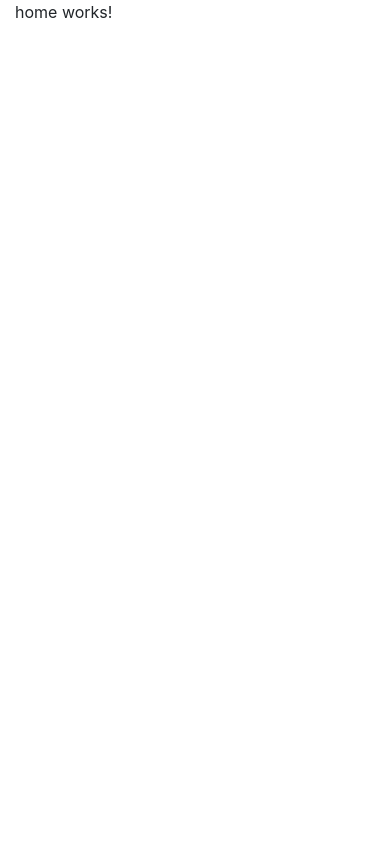
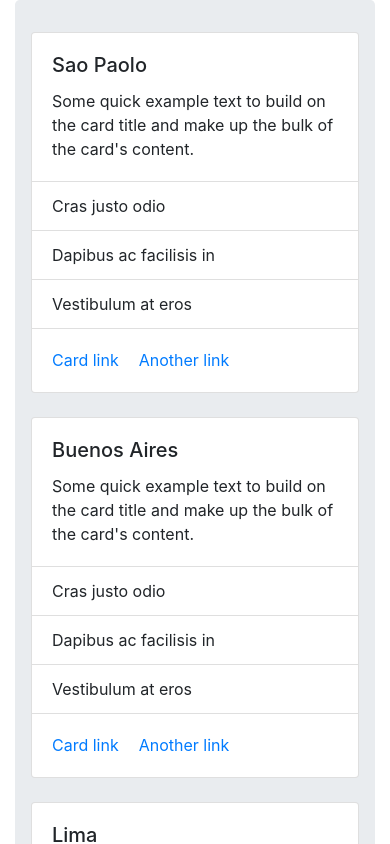
Before and after one commit to victoroliveira/nimbus, an Angular app: page / in a window 390 px wide. Shown: the top 844 px of the page. Built offline with nearby package versions, Linux system fonts and the light colour scheme.

Commit message:
Added responsive classes and initalized cities array

```diff
--- a/src/app/home/home.component.html
+++ b/src/app/home/home.component.html
@@ -1,3 +1,9 @@
-<p>
-  home works!
-</p>
+<!-- TODO Insert a header -->
+<div class="jumbotron">
+  <div class="row justify-content-center">
+    <div class="col-12 col-md-6 pb-4" *ngFor="let item of cities">
+      <app-weather-card [city]="item"></app-weather-card>
+    </div>
+  </div>
+</div>
+<!-- TODO Insert a footer -->
--- a/src/app/home/home.component.ts
+++ b/src/app/home/home.component.ts
@@ -6,10 +6,21 @@ import { Component, OnInit } from '@angular/core';
   styleUrls: ['./home.component.scss']
 })
 export class HomeComponent implements OnInit {
+  cities = [];
 
-  constructor() { }
+  constructor() {
+  }
 
   ngOnInit() {
+    this.cities = [{
+      name: 'Sao Paolo'
+    }, {
+      name: 'Buenos Aires'
+    }, {
+      name: 'Lima'
+    }, {
+      name: 'Santiago'
+    }];
   }
 
 }
```
